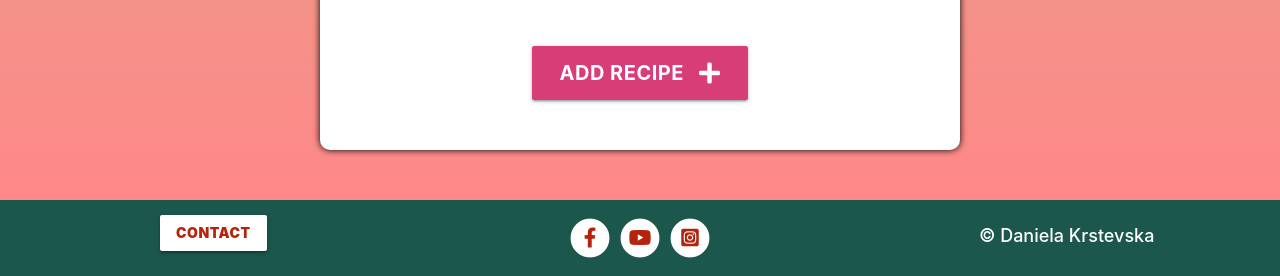
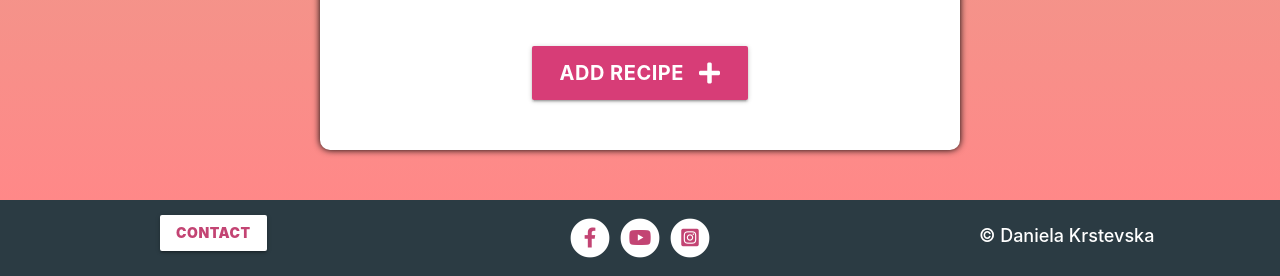
Before and after one commit to Code-Institute-Submissions/data-centric-1, a Flask app: page /add_recipe in a window 1280 px wide. Shown: the part 2066-2342 px from the top of the page. Run offline with Flask 2, Linux system fonts and the light colour scheme; some libraries are stand-ins or nearby versions.

Commit message:
changed bg color on footer & font color on button, icons

```diff
--- a/static/css/style.css
+++ b/static/css/style.css
@@ -138,20 +138,20 @@ nav form {
 
 .contact > a {
     background: white;
-    color: #b11700f2;
+    color: #c34473;
     font-weight: 900;
     position: relative;
     top: 15px;
 }
 
 footer {
-    background: #1b574d;
+    background: #2b3b43;
     width: 100%;
     position: absolute;
 }
 
 .fa-inverse {
-	color: #b11700f2;
+	color: #c34473;
 }
 
 .fa-stack-2x {
@@ -159,7 +159,11 @@ footer {
 }
 
 .fa-inverse:hover {
-	color: #26a69a;
+    color: #e490af;
+}
+
+.btn:hover, .btn-large:hover, .btn-small:hover {
+    background-color: #fdcedf;
 }
 
 /*-------------------------------------navbars from start.html*/
```
